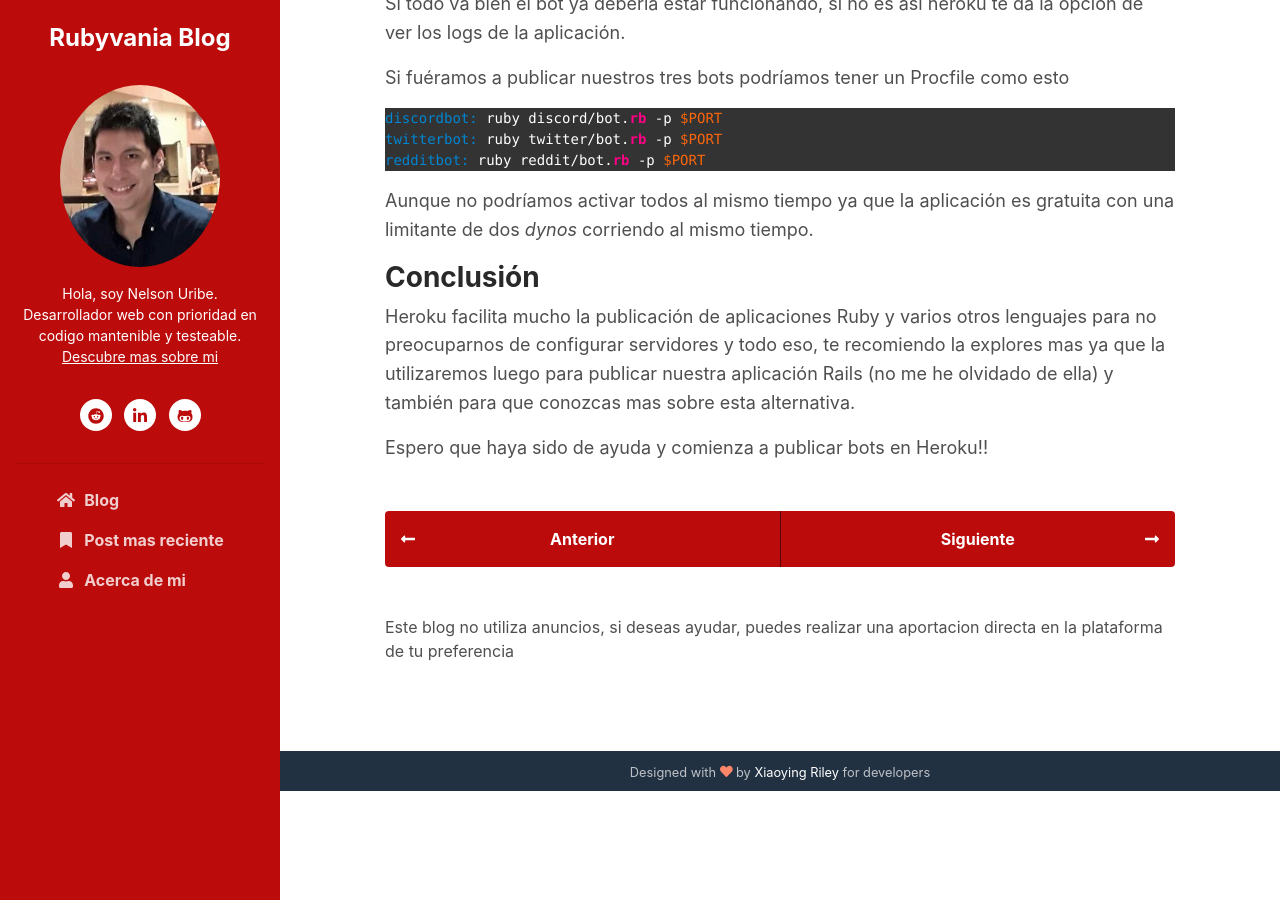
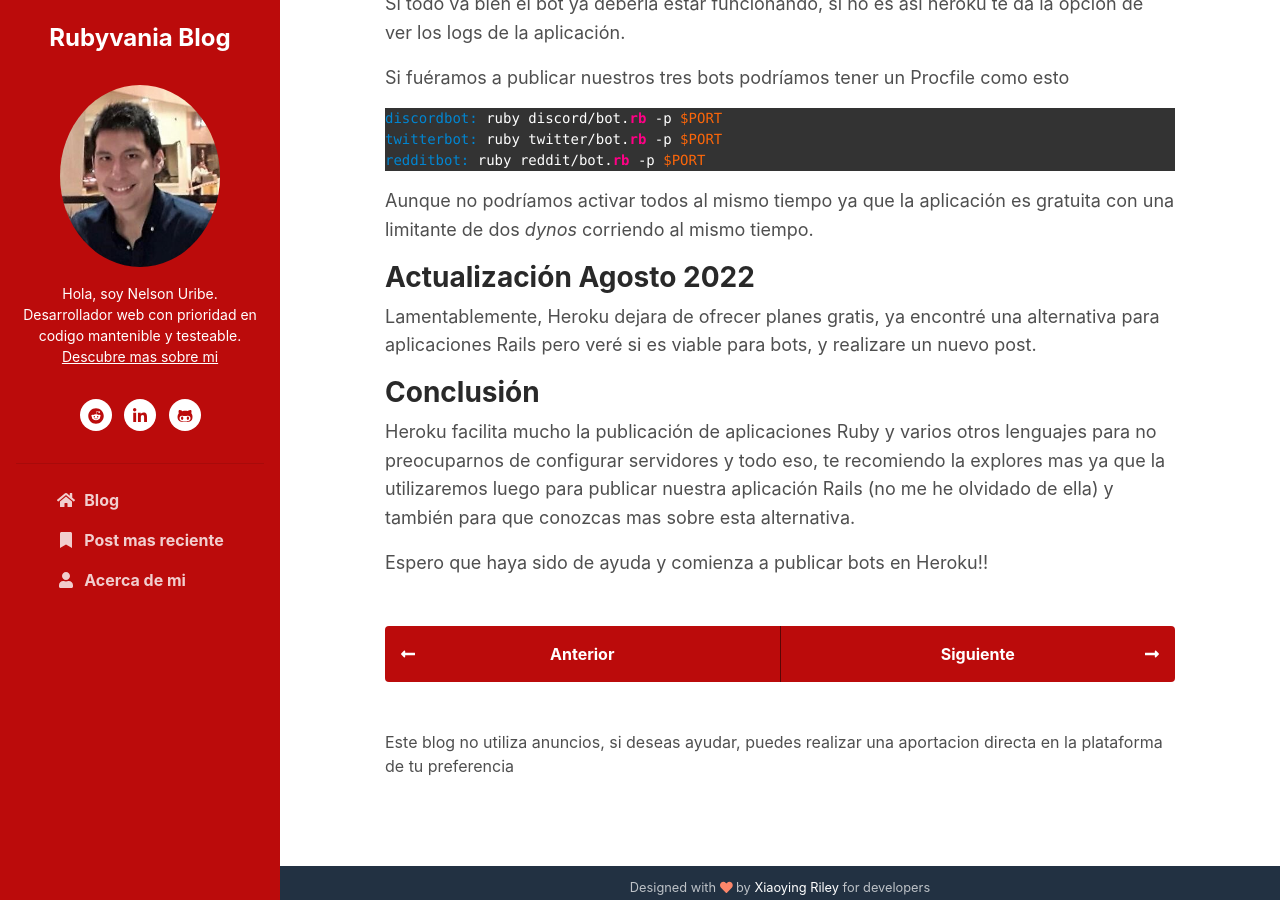
Before and after one commit to hollow-hunter/rubyvania-blog, a Jekyll site: the page built from _posts/2020/7-july/2020-7-25-heroku.md, in a window 1280 px wide and 900 px high, scrolled down 1348 px. Built offline with Jekyll 4.4.1, drawn with Linux system fonts in a browser that asks for light colours; comment, search, counter and statistics services are not loaded.

Commit message:
add heroku warning.

```diff
--- a/_posts/2020/7-july/2020-7-25-heroku.md
+++ b/_posts/2020/7-july/2020-7-25-heroku.md
@@ -37,6 +37,10 @@ redditbot: ruby reddit/bot.rb -p $PORT
 
 Aunque no podríamos activar todos al mismo tiempo ya que la aplicación es gratuita con una limitante de dos *dynos* corriendo al mismo tiempo.
 
+### Actualización Agosto 2022
+
+Lamentablemente, Heroku dejara de ofrecer planes gratis, ya encontré una alternativa para aplicaciones Rails pero veré si es viable para bots, y realizare un nuevo post.
+
 ### Conclusión
 
 Heroku facilita mucho la publicación de aplicaciones Ruby y varios otros lenguajes para no preocuparnos de configurar servidores y todo eso, te recomiendo la explores mas ya que la utilizaremos luego para publicar nuestra aplicación Rails (no me he olvidado de ella) y también para que conozcas mas sobre esta alternativa.
```
Also changed, not shown: _posts/2020/9-september/2020-9-9-heroku-rails.md (+4 -0 lines).
